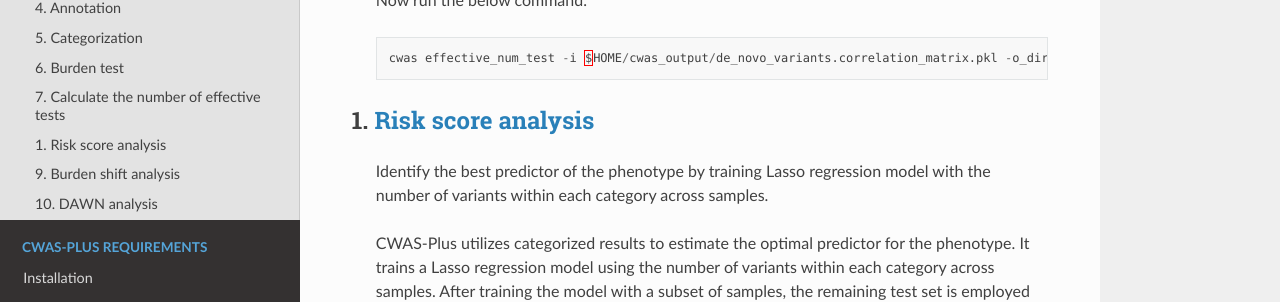
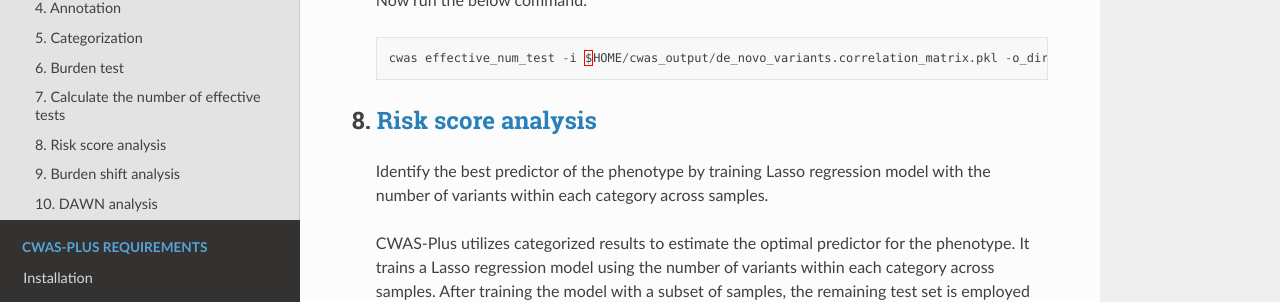
Before and after one commit to joonan-lab/cwas, a Sphinx documentation site: the page built from docs/quickstart/advanced_tutorial.rst, in a window 1280 px wide and 900 px high, scrolled down 16455 px. Shown: the part 156-458 px from the top of the window. Built offline with Sphinx 7.4.7 and the Read the Docs theme 2.0.0, drawn with Linux system fonts in a browser that asks for light colours.

Commit message:
Update advanced_tutorial.rst

```diff
--- a/docs/quickstart/advanced_tutorial.rst
+++ b/docs/quickstart/advanced_tutorial.rst
@@ -685,7 +685,7 @@ This is an advanced tutorial for CWAS-Plus. Specific descriptions of arguments a
     cwas effective_num_test -i $HOME/cwas_output/de_novo_variants.correlation_matrix.pkl -o_dir $HOME/cwas_output -ef -if corr -n 10000 -c $HOME/cwas_output/subset_categories.v2.txt
 
 
-1.  :ref:`Risk score analysis <riskscore>`
+8.  :ref:`Risk score analysis <riskscore>`
 ############################################
 
   Identify the best predictor of the phenotype by training Lasso regression model with the number of variants within each category across samples.
```
